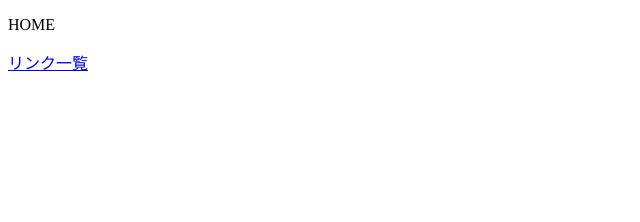
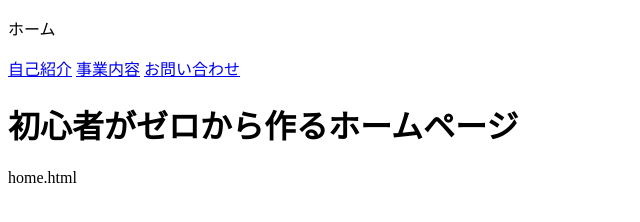
Before and after one commit to OnoYu-ki/free-practice1, a plain HTML site: page index.html in a window 1280 px wide. Shown: the whole page, without its empty margins (0-640 px from the left). Drawn offline with Linux system fonts and the light colour scheme.

Commit message:
Update index.html

```diff
--- a/index.html
+++ b/index.html
@@ -10,15 +10,24 @@
   <header>
     <div class="container">
       <div class="header-left">
-        <p>HOME</p>
+        <p>ホーム</p>
       </div>
       <div class="header-right">
-        <a href="map.html">リンク一覧<a>
+        <a href="#">自己紹介</a>
+        <a href="#">事業内容</a>
+        <a href="#">お問い合わせ<a>
       </div>
     </div>
   </header>
+  <div class="top-wrapper">
+    <div class="container">
+      <h1>初心者がゼロから作るホームページ</h1>
+    </div>
+  </div>
   <footer>
-
+   <div class="container">
+     <p>home.html</p>
+   </div>
   </footer>
 </body>
 </html>
```
